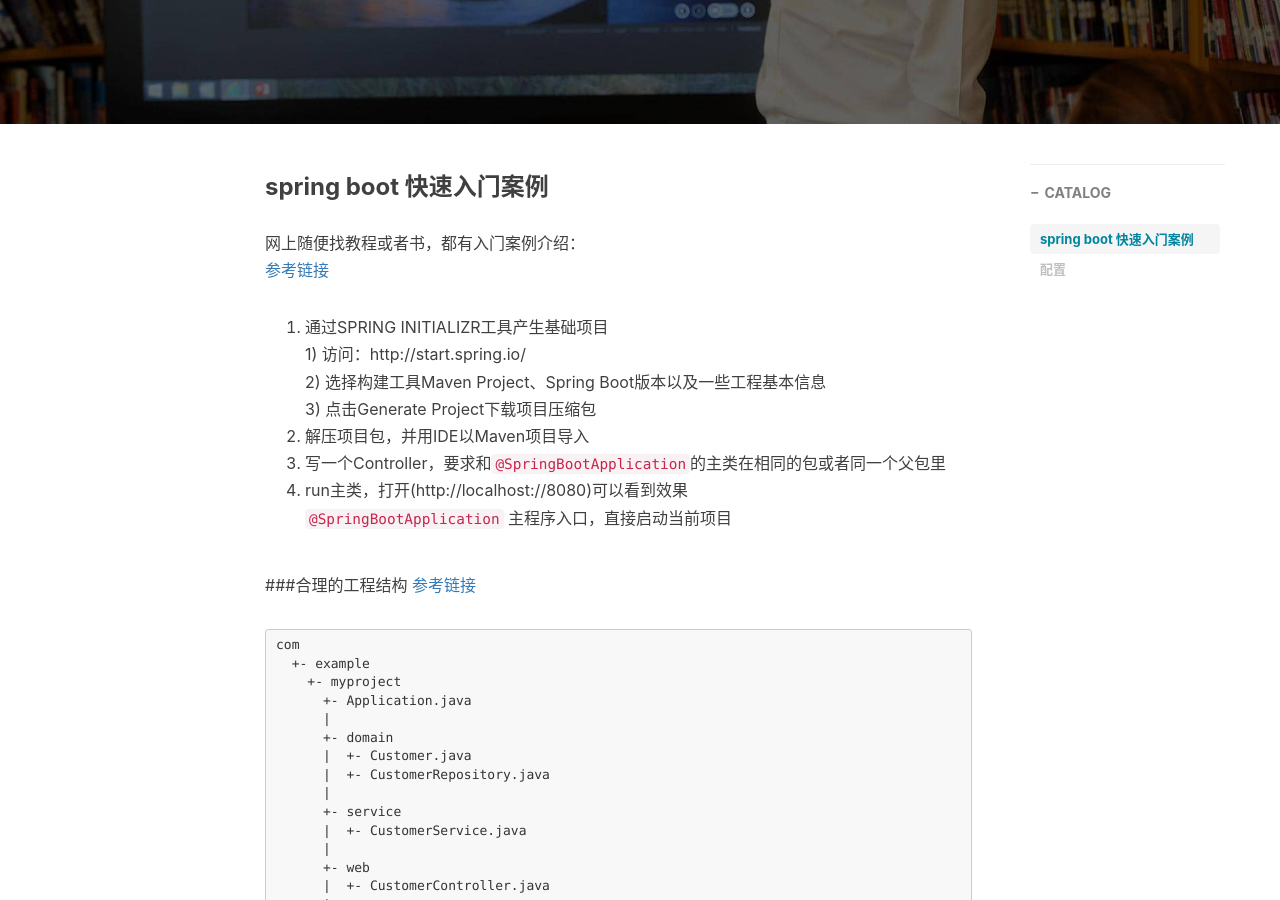
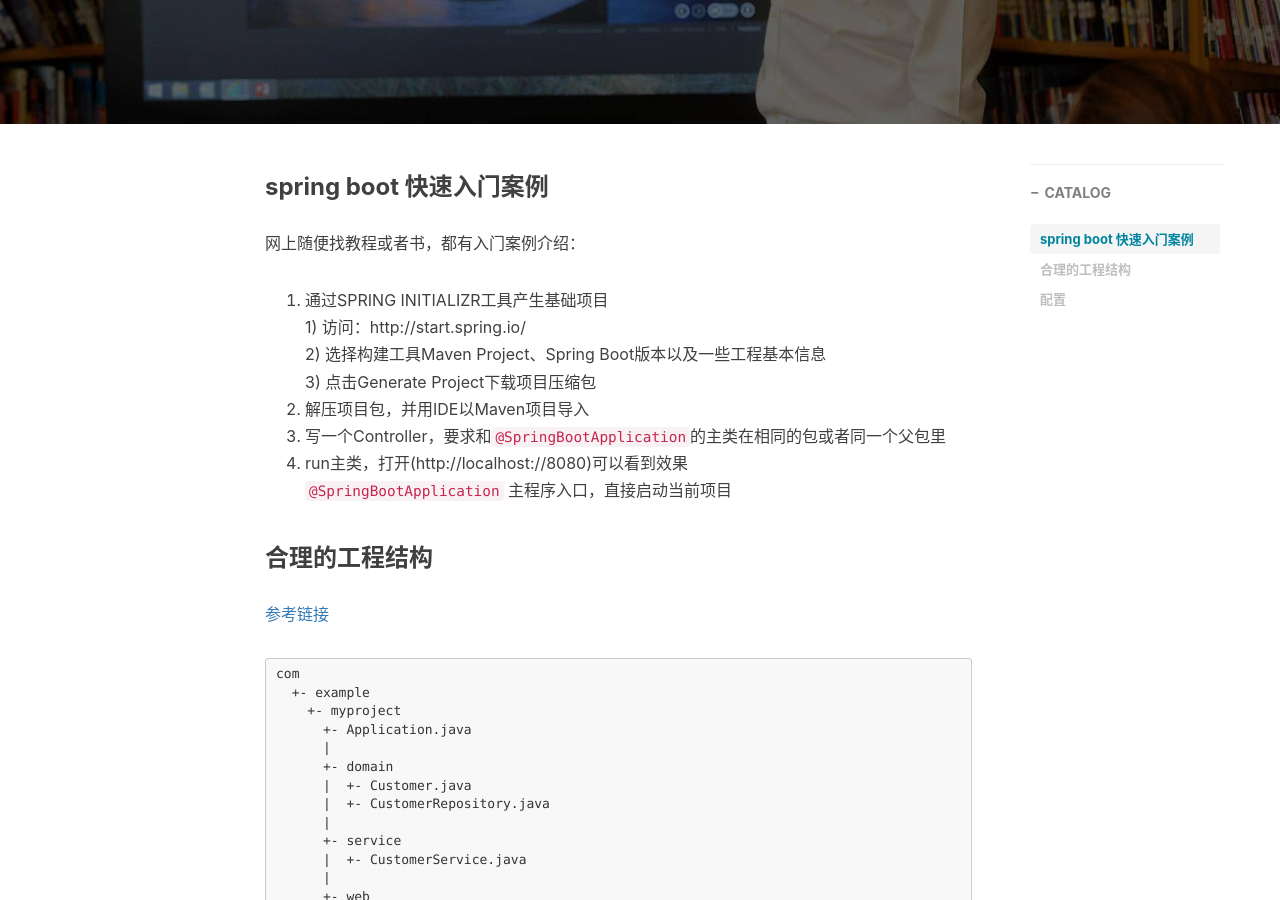
Before and after one commit to archer811/archer811.github.io, a Jekyll site: the page built from _posts/2017-07-21-spring-boot-beginning.markdown, in a window 1280 px wide and 900 px high, scrolled down 399 px. Built offline with Jekyll 4.4.1, drawn with Linux system fonts in a browser that asks for light colours; nearby versions of some CDN libraries; comment, search, counter and statistics services are not loaded.

Commit message:
modify post

````diff
--- a/_posts/2017-07-21-spring-boot-beginning.markdown
+++ b/_posts/2017-07-21-spring-boot-beginning.markdown
@@ -13,7 +13,7 @@ tags:
 
 ### spring boot 快速入门案例
 网上随便找教程或者书，都有入门案例介绍：<br>
-[参考链接](http://blog.didispace.com/spring-boot-learning-1/)<br>
+
 1. 通过SPRING INITIALIZR工具产生基础项目<br>
   1) 访问：http://start.spring.io/<br>
   2) 选择构建工具Maven Project、Spring Boot版本以及一些工程基本信息<br>
@@ -23,7 +23,7 @@ tags:
 4. run主类，打开(http://localhost://8080)可以看到效果<br>
 `@SpringBootApplication` 主程序入口，直接启动当前项目<br>
 
-###合理的工程结构
+### 合理的工程结构
 [参考链接](http://blog.didispace.com/springbootproject/)<br>
 ```
 com
````
